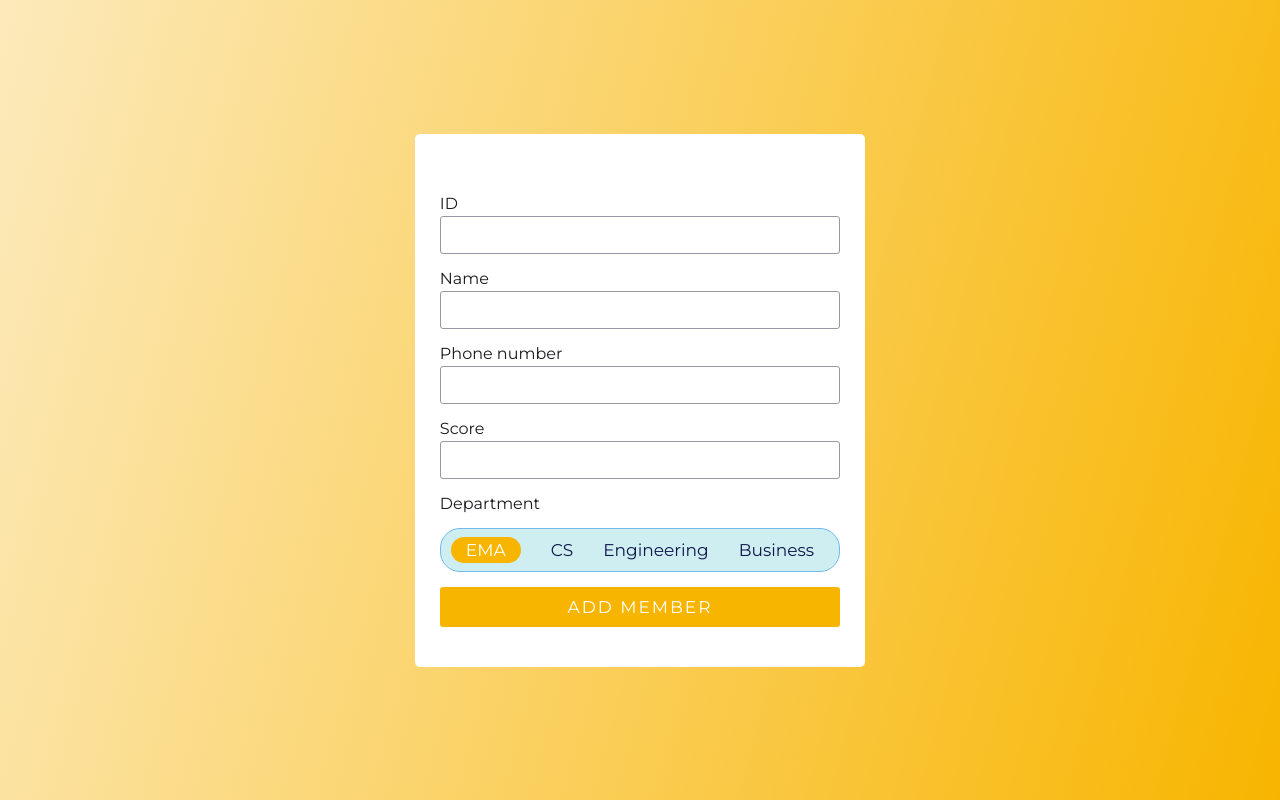
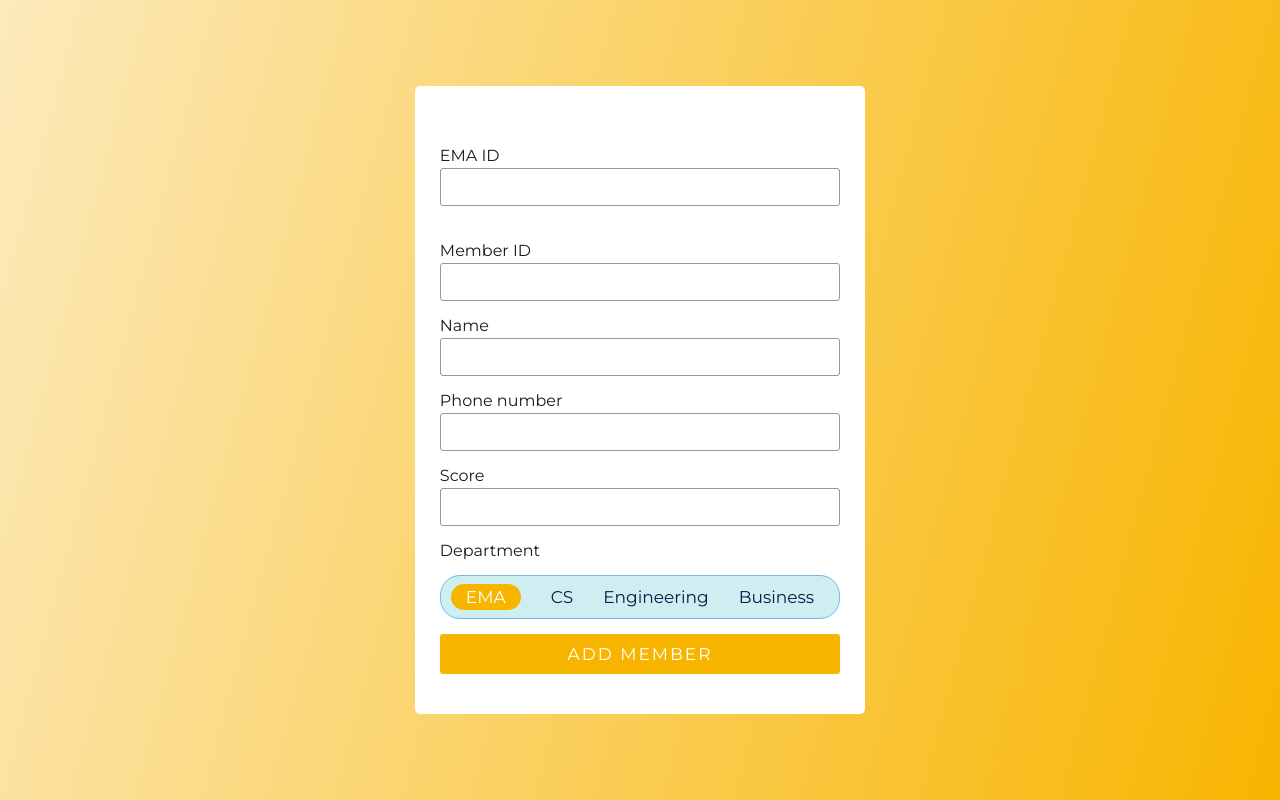
Before and after one commit to EnactusModernAcademy/EnactusModernAcademy.github.io, a plain HTML site: page docs/pages/add-member.html in a window 1280 px wide. Drawn offline with Linux system fonts and the light colour scheme.

Commit message:
Update add-member.html

```diff
--- a/docs/pages/add-member.html
+++ b/docs/pages/add-member.html
@@ -19,9 +19,14 @@
   <div class="wrapper">
     <div class="registration_form">
       <form>
+      <div class="form_wrap">
+          <div class="input_wrap">
+            <label for="EMAID">EMA ID</label>
+            <input type="text" id="EMAID" required>
+          </div>
         <div class="form_wrap">
           <div class="input_wrap">
-            <label for="ID">ID</label>
+            <label for="ID">Member ID</label>
             <input type="number" id="ID" required>
           </div>
 
@@ -31,7 +36,7 @@
           </div>
           <div class="input_wrap">
             <label for="Phone">Phone number</label>
-            <input type="number" id="Phone" required>
+            <input type="text" id="Phone" required>
           </div>
           <div class="input_wrap">
             <label for="Score">Score</label>
```
